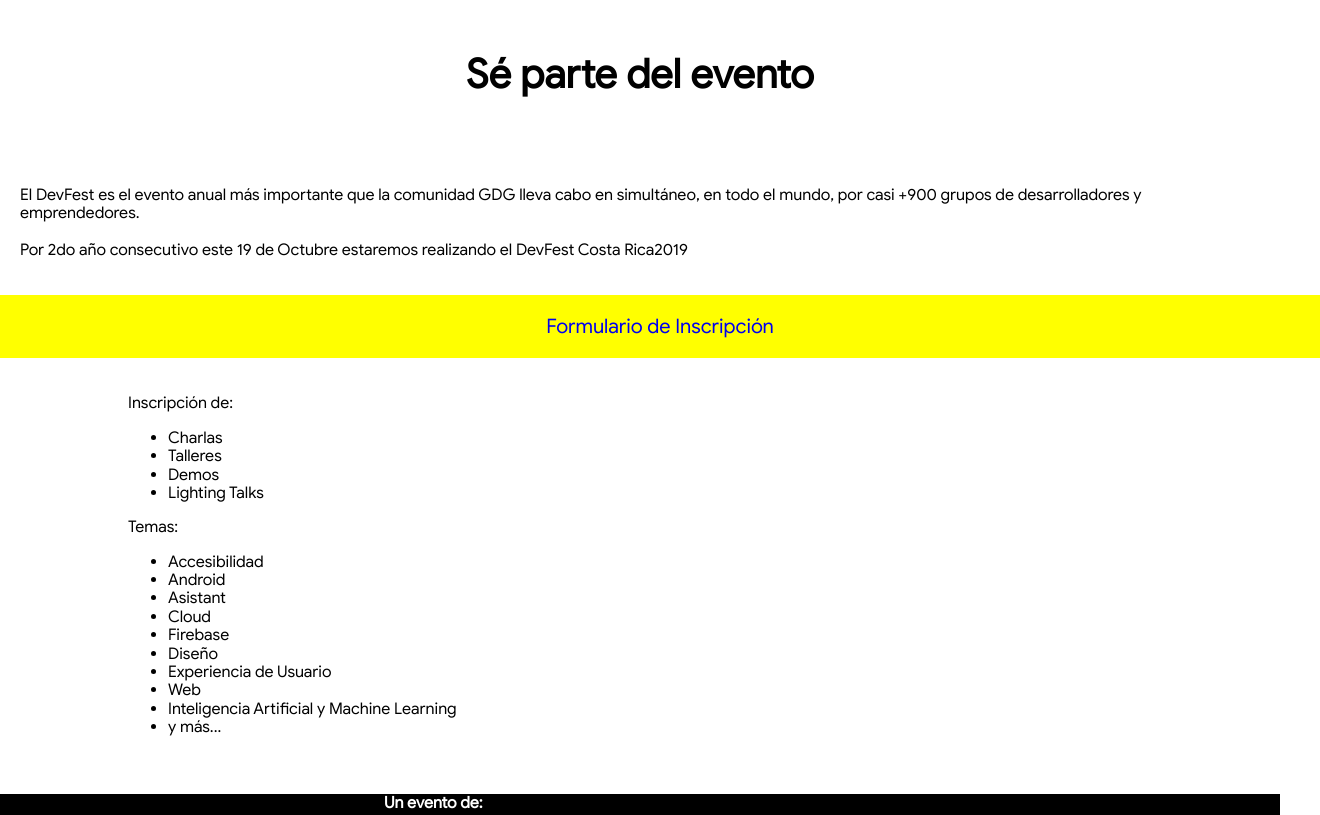
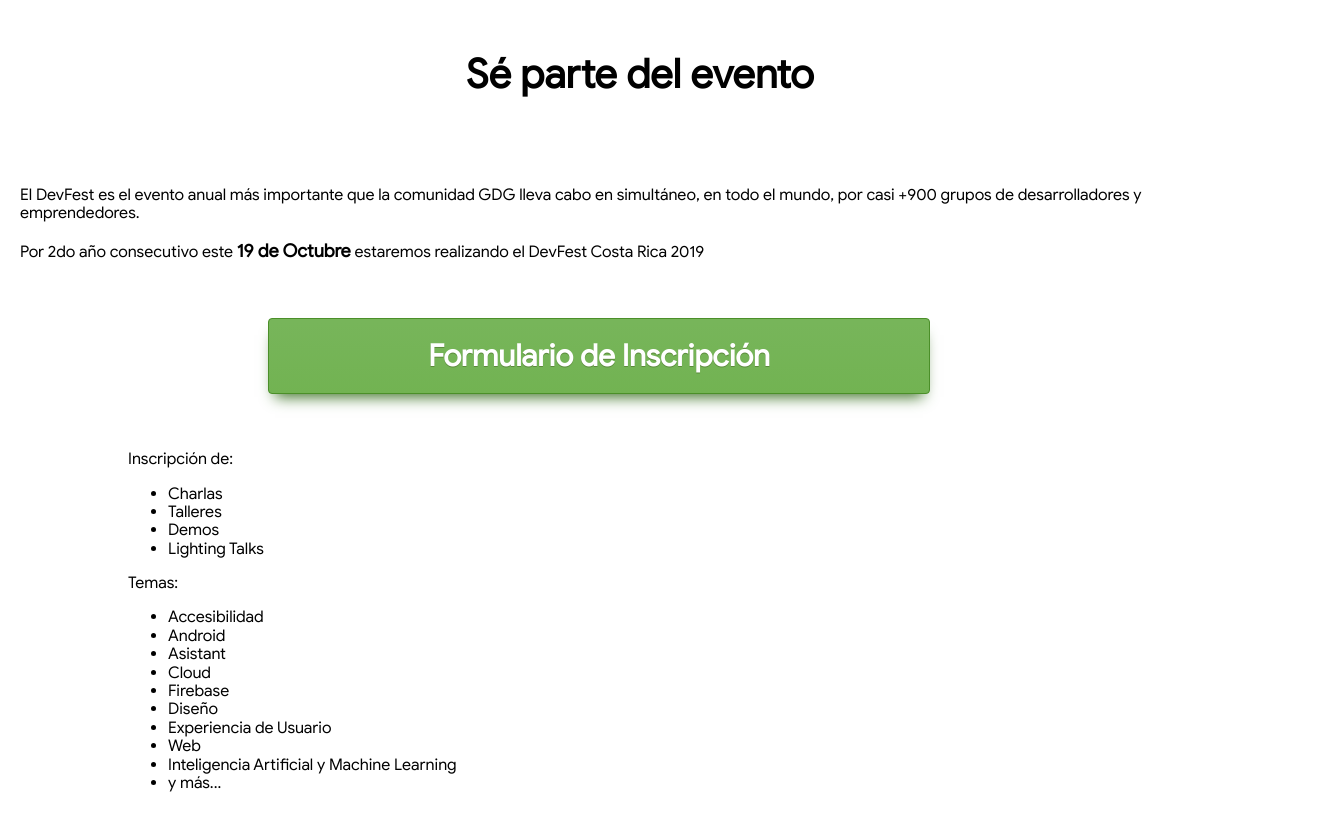
Before and after one commit to vainillaGlasses/gdg-call4speakers, a plain HTML site: page index.html in a window 1280 px wide. Shown: the part 21-836 px from the top of the page, 1320 px wide, since content can reach past the window. Drawn offline with Linux system fonts and the light colour scheme.

Commit message:
propuesta

```diff
--- a/css/style.css
+++ b/css/style.css
@@ -7,7 +7,7 @@ body {
     font-family: 'Google Sans';
     src: url('/fonts/GoogleSans-Regular.ttf');
 }
-p, h1, h2, h3, h4, h5, ul, li, .form-link {
+p, h1, h2, h3, h4, h5, ul, li, .form {
     font-family: 'Google Sans';
 }
 
@@ -24,33 +24,71 @@ header{
 }
 section{
     padding: 20px;
+    align-content: center;
 }
 .topics{
     padding-left: 10%;
 }
-.form{
-    background-color: yellow;
-    font-size: 20px;
+
+.form {
+	-moz-box-shadow: 0px 10px 14px -7px #3e7327;
+	-webkit-box-shadow: 0px 10px 14px -7px #3e7327;
+	box-shadow: 0px 10px 14px -7px #3e7327;
+	background:-webkit-gradient(linear, left top, left bottom, color-stop(0.05, #77b55a), color-stop(1, #72b352));
+	background:-moz-linear-gradient(top, #77b55a 5%, #72b352 100%);
+	background:-webkit-linear-gradient(top, #77b55a 5%, #72b352 100%);
+	background:-o-linear-gradient(top, #77b55a 5%, #72b352 100%);
+	background:-ms-linear-gradient(top, #77b55a 5%, #72b352 100%);
+	background:linear-gradient(to bottom, #77b55a 5%, #72b352 100%);
+	filter:progid:DXImageTransform.Microsoft.gradient(startColorstr='#77b55a', endColorstr='#72b352',GradientType=0);
+	background-color:#77b55a;
+	-moz-border-radius:4px;
+	-webkit-border-radius:4px;
+	border-radius:4px;
+	border:1px solid #4b8f29;
+	display:inline-block;
+	cursor:pointer;
+	color:#ffffff;
+	font-weight:bold;
+	padding:6px 12px;
+	text-decoration:none;
+    text-shadow:0px 1px 0px #5b8a3c;
+    width: 50%;
     text-align: center;
     padding: 20px;
-    width: 100%;
+    font-size: 30px;
+    margin-left: 20%;
 }
-.form-link{
-    text-decoration: none;
+.form:hover {
+	background:-webkit-gradient(linear, left top, left bottom, color-stop(0.05, #72b352), color-stop(1, #77b55a));
+	background:-moz-linear-gradient(top, #72b352 5%, #77b55a 100%);
+	background:-webkit-linear-gradient(top, #72b352 5%, #77b55a 100%);
+	background:-o-linear-gradient(top, #72b352 5%, #77b55a 100%);
+	background:-ms-linear-gradient(top, #72b352 5%, #77b55a 100%);
+	background:linear-gradient(to bottom, #72b352 5%, #77b55a 100%);
+	filter:progid:DXImageTransform.Microsoft.gradient(startColorstr='#72b352', endColorstr='#77b55a',GradientType=0);
+	background-color:#72b352;
 }
+.form:active {
+	position:relative;
+	top:1px;
+}
+
 footer{
-    background-color: black;
+    background-color: gray;
     color: white;
     padding-left: 30%;
 }
 .footer-img{
-
     width: 30%;
 }
 
 .footer-link{
-    color: red;
+    color: blue;
     text-decoration: none;
     font-weight: bolder;
     font-size: 20px;
 }
+strong{
+    font-size: 18px;
+}
--- a/index.html
+++ b/index.html
@@ -15,11 +15,11 @@
 
 <section>
     <p>El DevFest es el evento anual más importante que la comunidad GDG lleva cabo en simultáneo, en todo el mundo, por casi +900 grupos de desarrolladores y emprendedores. <br><br>
-        Por 2do año consecutivo este 19 de Octubre estaremos realizando el DevFest Costa Rica2019
+        Por 2do año consecutivo este <strong>19 de Octubre</strong> estaremos realizando el DevFest Costa Rica 2019
     </p>
 </section>
-<section class="form">
-        <a class="form-link" href="https://forms.gle/6GhbTcoNQtb4RESx6">Formulario de Inscripción</a>
+<section>
+        <a class="form" href="https://forms.gle/6GhbTcoNQtb4RESx6">Formulario de Inscripción</a>
 </section>
 <section class="topics">
     <p>Inscripción de:
@@ -47,8 +47,8 @@
 </section>
 <footer>
     <h4>Un evento de:</h4>
-    <img class="footer-img" src="/img/NuevoLogo1_Mesa de trabajo 1.png" alt="GDG PuraVida">
-    <img class="footer-img" src="/img/logo_perfil2019-01.png" alt="Women Techmaker Costa Rica">
+    <img class="footer-img gdg" src="/img/NuevoLogo1_Mesa de trabajo 1.png" alt="GDG PuraVida">
+    <img class="footer-img wtm" src="/img/logo_perfil2019-01.png" alt="Women Techmaker Costa Rica">
     <p>Cualquier duda, puedes escribir a <a class="footer-link" href="developer@gdgpuravida.xyz">developer@gdgpuravida.xyz</a> </p>
 </footer>
 </body>
```
